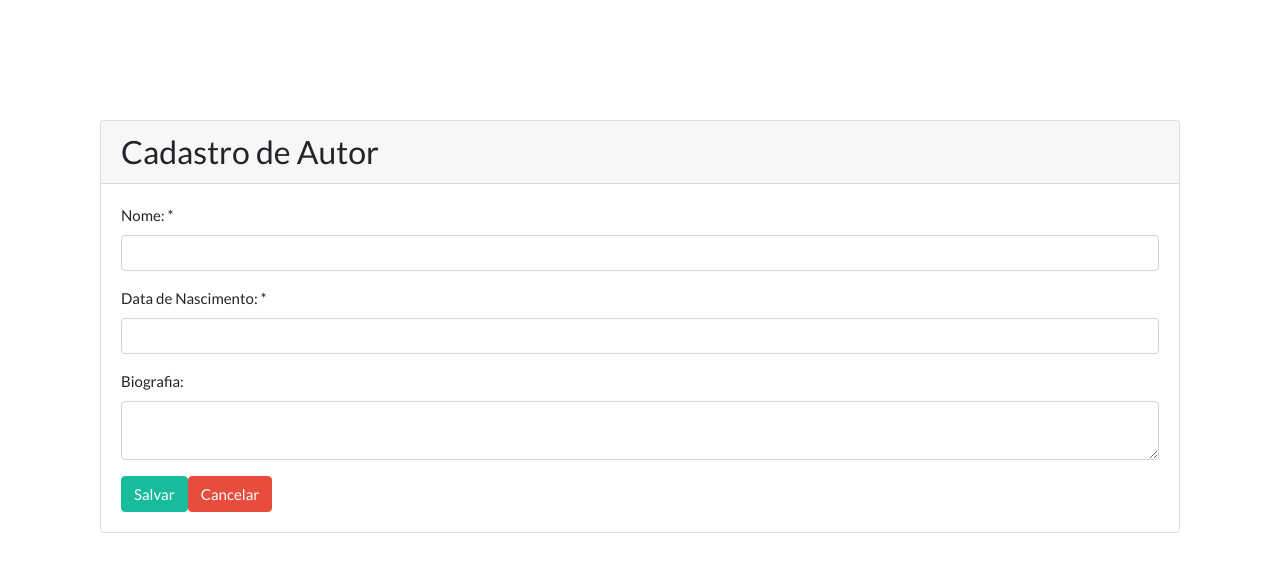
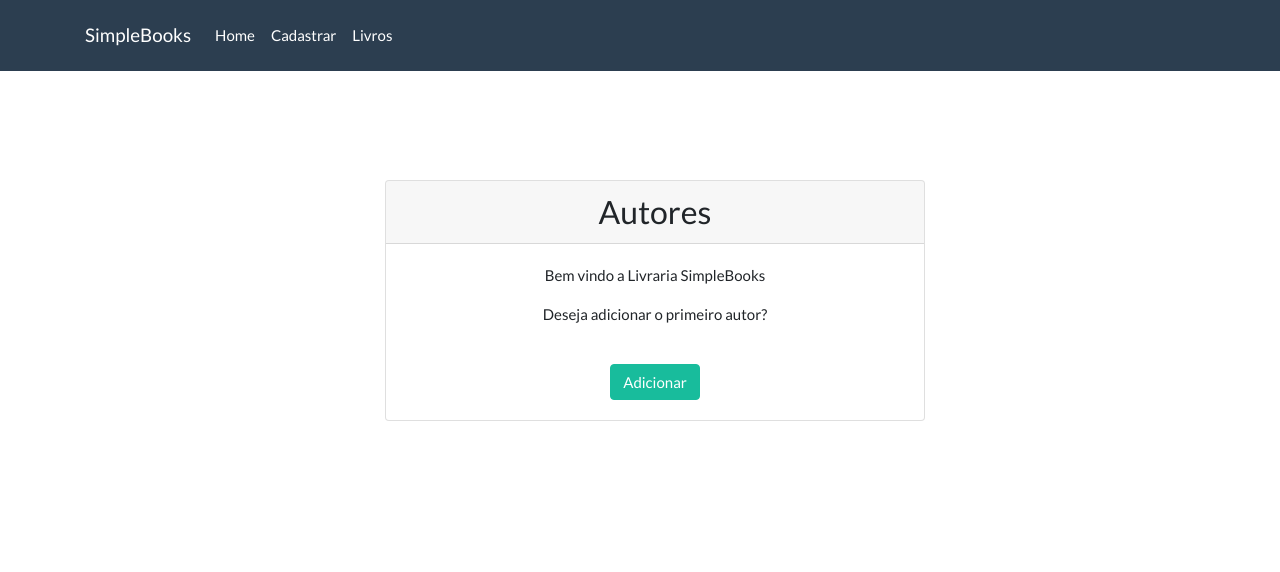
Before and after one commit to deivian92/Projeto-SimpleBooks-React, a React (Create React App) app: page /#/home in a window 1280 px wide. Shown: the top 572 px of the page. Built offline with nearby package versions, Linux system fonts and the light colour scheme.

Commit message:
Adicionando navbar e a tela home

```diff
--- a/package.json
+++ b/package.json
@@ -9,6 +9,7 @@
     "bootswatch": "^4.4.1",
     "react": "^16.13.1",
     "react-dom": "^16.13.1",
+    "react-router-dom": "^5.1.2",
     "react-scripts": "3.4.1"
   },
   "scripts": {
--- a/src/App.js
+++ /dev/null
@@ -1,18 +0,0 @@
-import React from 'react';
-
-import CadastroAutor from './views/cadastroAutor'
-
-import 'bootswatch/dist/flatly/bootstrap.css'
-import './custom.css'
-class App extends React.Component {
-render(){
-  return(
-  <div className="container">
-    <CadastroAutor />
-  </div>
-  )
-}
-
-}
-
-export default App;
--- /dev/null
+++ b/src/components/navbar.js
@@ -0,0 +1,37 @@
+import React from 'react'
+
+function Navbar() {
+
+    return (
+        <div className="navbar navbar-expand-lg fixed-top navbar-dark bg-primary">
+      <div className="container">
+        <a href="https://bootswatch.com/" className="navbar-brand">SimpleBooks</a>
+        <button className="navbar-toggler"
+                type="button"
+                data-toggle="collapse"
+                data-target="#navbarResponsive"
+                aria-controls="navbarResponsive"
+                aria-expanded="false"
+                aria-label="Toggle navigation">
+          <span className="navbar-toggler-icon"></span>
+        </button>
+        <div className="collapse navbar-collapse" id="navbarResponsive">
+          <ul className="navbar-nav">
+            <li className="nav-item">
+            <a className="nav-link" href="home.html">Home</a>
+          </li>
+          <li className="nav-item">
+            <a className="nav-link" href="cadastrar.html">Cadastrar</a>
+          </li>
+          <li className="nav-item">
+            <a className="nav-link" href="livros.html">Livros</a>
+          </li>
+        </ul>
+
+        </div>
+      </div>
+    </div>
+    )
+}
+
+export default Navbar
--- a/src/index.js
+++ b/src/index.js
@@ -1,5 +1,5 @@
 import React from 'react';
 import ReactDOM from 'react-dom';
-import App from './App';
+import App from './main/App';
 
 ReactDOM.render(<App />, document.getElementById('root'));
--- /dev/null
+++ b/src/main/App.js
@@ -0,0 +1,22 @@
+import React from 'react';
+
+import Rotas from './rotas'
+import Navbar from '../components/navbar'
+
+import 'bootswatch/dist/flatly/bootstrap.css'
+import '../custom.css'
+class App extends React.Component {
+render(){
+  return(
+  <>
+    <Navbar />
+    <div className="container">
+      <Rotas />
+    </div>
+  </>
+  )
+}
+
+}
+
+export default App;
--- /dev/null
+++ b/src/main/rotas.js
@@ -0,0 +1,19 @@
+import React from 'react'
+
+import Home from '../views/home'
+import CadastroAutor from '../views/cadastroAutor'
+
+import { Route, Switch, HashRouter } from 'react-router-dom'
+
+function Rotas(){
+    return(
+        <HashRouter>
+            <Switch>
+                <Route path="/home" component={Home} />
+                <Route path="/cadastro-autores" component={CadastroAutor} />
+            </Switch>
+        </HashRouter>
+    )
+}
+
+export default Rotas
--- a/src/views/cadastroAutor.js
+++ b/src/views/cadastroAutor.js
@@ -18,7 +18,6 @@ class CadastroAutor extends React.Component {
 
     render(){
         return (
-        <div className="container">
             <Card title ="Cadastro de Autor">
                <div className="row">
                    <div className="col-lg-12">
@@ -50,7 +49,6 @@ class CadastroAutor extends React.Component {
                    </div>
                 </div>
             </Card>
-        </div>
         )
     }
 }
--- /dev/null
+++ b/src/views/home.js
@@ -0,0 +1,35 @@
+import React from 'react'
+import Card from '../components/card'
+
+class Home extends React.Component {
+
+    render(){
+        return (
+                <div className="row">
+                    <div className="col-md-6" style={ {position : 'relative', left: '300px'} }>
+                        <div className="bs-docs-section">
+                            <div  className='text-center'>
+                                <Card title="Autores">
+                                    <div className="row">
+                                        <div className="col-lg-12">
+                                            <div className="bs-component">
+                                                <fieldset>
+                                                    <p> Bem vindo a Livraria SimpleBooks </p>
+                                                    <p>Deseja adicionar o primeiro autor?</p>
+                                                    <br />
+                                                    <button className="btn btn-success">Adicionar</button>
+                                                </fieldset>
+                                            </div>
+                                        </div>
+                                    </div>
+                                </Card>
+                            </div>
+                        </div>
+                </div>
+            </div>
+        )
+
+    }
+}
+
+export default Home
```
Also changed, not shown: src/custom.css (line endings or trailing spaces), 1 other file (tests, documents, lock files or other folders).
